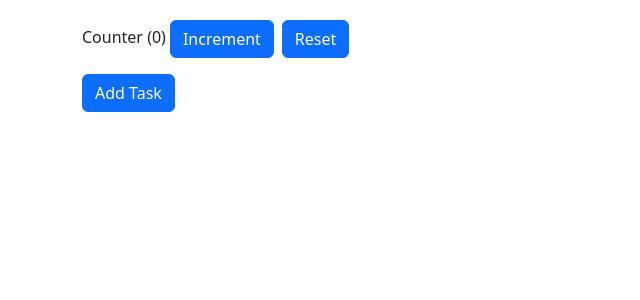
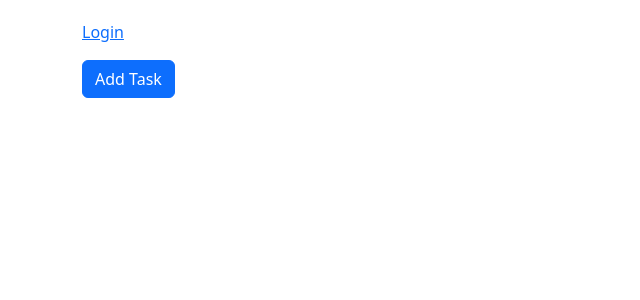
Before and after one commit to hamedhamzeh/my-react-playground, a React (Vite) app: page / in a window 1280 px wide. Shown: the top 300 px of the page, without its empty margins (0-640 px from the left). Built offline with nearby package versions, Linux system fonts and the light colour scheme.

Commit message:
Create a reducer for LoginStatuse component.

```diff
--- a/src/App.tsx
+++ b/src/App.tsx
@@ -1,10 +1,11 @@
 import Counter from "./components/state-management/Counter";
+import LoginStatus from "./components/state-management/LoginStatus";
 import TaskList from "./components/state-management/TaskList";
 
 function App() {
     return (
         <div className="container">
-            <Counter />
+            <LoginStatus />
             <TaskList />
         </div>
     );
--- a/src/components/state-management/LoginStatus.tsx
+++ b/src/components/state-management/LoginStatus.tsx
@@ -1,14 +1,15 @@
-import { useState } from "react";
+import { useReducer, useState } from "react";
+import authReducer from "./reducers/authReducer";
 
 const LoginStatus = () => {
-  const [user, setUser] = useState('');
+    const [user, dispatch] = useReducer(authReducer, "");
 
     if (user)
         return (
             <>
                 <div>
                     <span className="mx-2">{user}</span>
-          <a onClick={() => setUser('')} href="#">
+                    <a onClick={() => dispatch({ type: "LOGOUT" })} href="#">
                         Logout
                     </a>
                 </div>
@@ -16,7 +17,7 @@ const LoginStatus = () => {
         );
     return (
         <div>
-      <a onClick={() => setUser('mosh.hamedani')} href="#">
+            <a onClick={() => dispatch({ type: "LOGIN", username: "Hamedo Hamzeh" })} href="#">
                 Login
             </a>
         </div>
--- /dev/null
+++ b/src/components/state-management/reducers/authReducer.ts
@@ -0,0 +1,21 @@
+interface LoginAction {
+    type: "LOGIN";
+    username: string;
+}
+
+interface LogoutAction {
+    type: "LOGOUT";
+}
+
+type AuthAction = LoginAction | LogoutAction;
+
+const authReducer = (state: string, action: AuthAction): string => {
+    switch (action.type) {
+        case "LOGOUT":
+            return "";
+        case "LOGIN":
+            return action.username;
+    }
+};
+
+export default authReducer;
```
Lines whose indentation alone changed are shown as unchanged.
